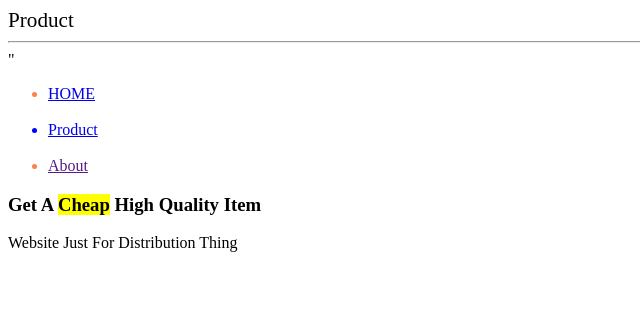
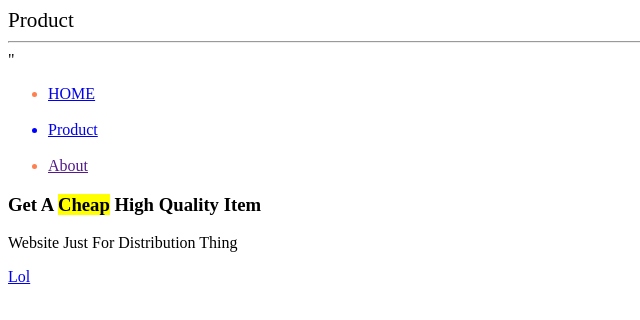
Before and after one commit to Wanralf/MaharaniStore-Product, a plain HTML site: page index.html in a window 1280 px wide. Shown: the full height of the page, 0-640 px from the left. Drawn offline with Linux system fonts and the light colour scheme.

Commit message:
Update index.html

```diff
--- a/index.html
+++ b/index.html
@@ -15,6 +15,7 @@
             </ul>
           <h3> Get A <mark>Cheap</mark> High Quality Item</h3>
             <p> Website Just For Distribution Thing</p>
+		<a href="tiktok.com">Lol</a>
   </body>
 
           </html>
```
